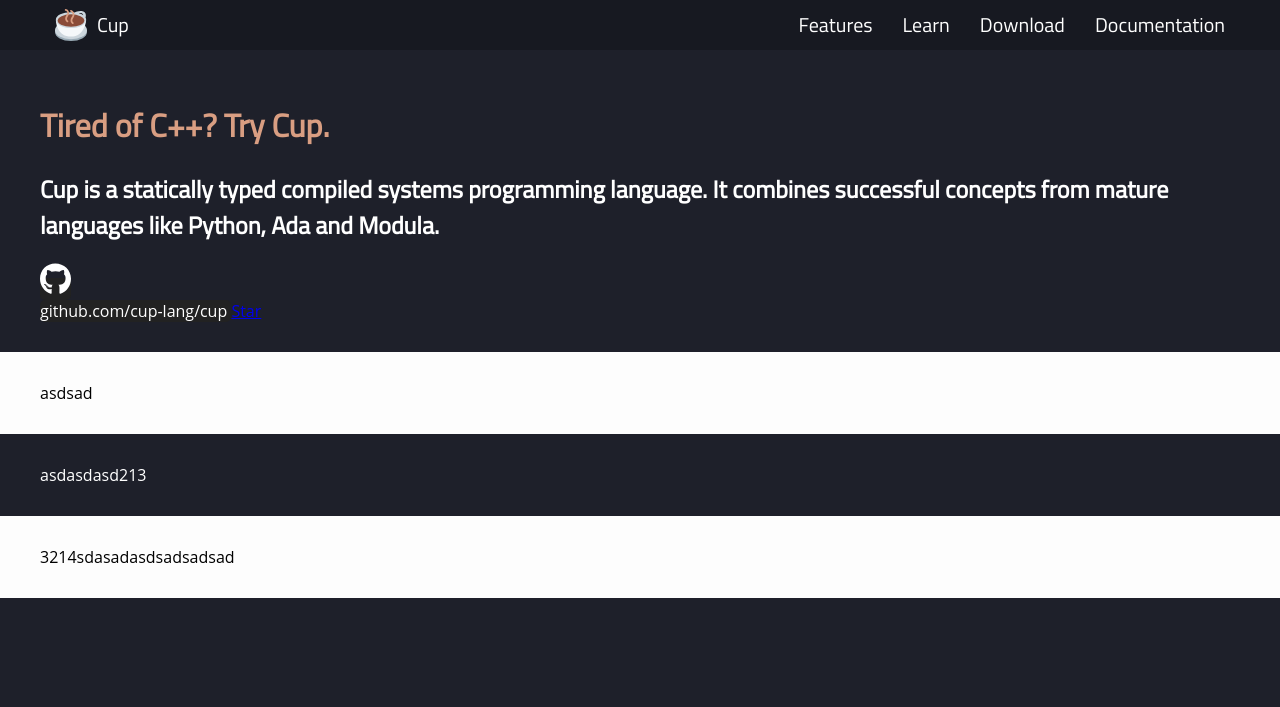
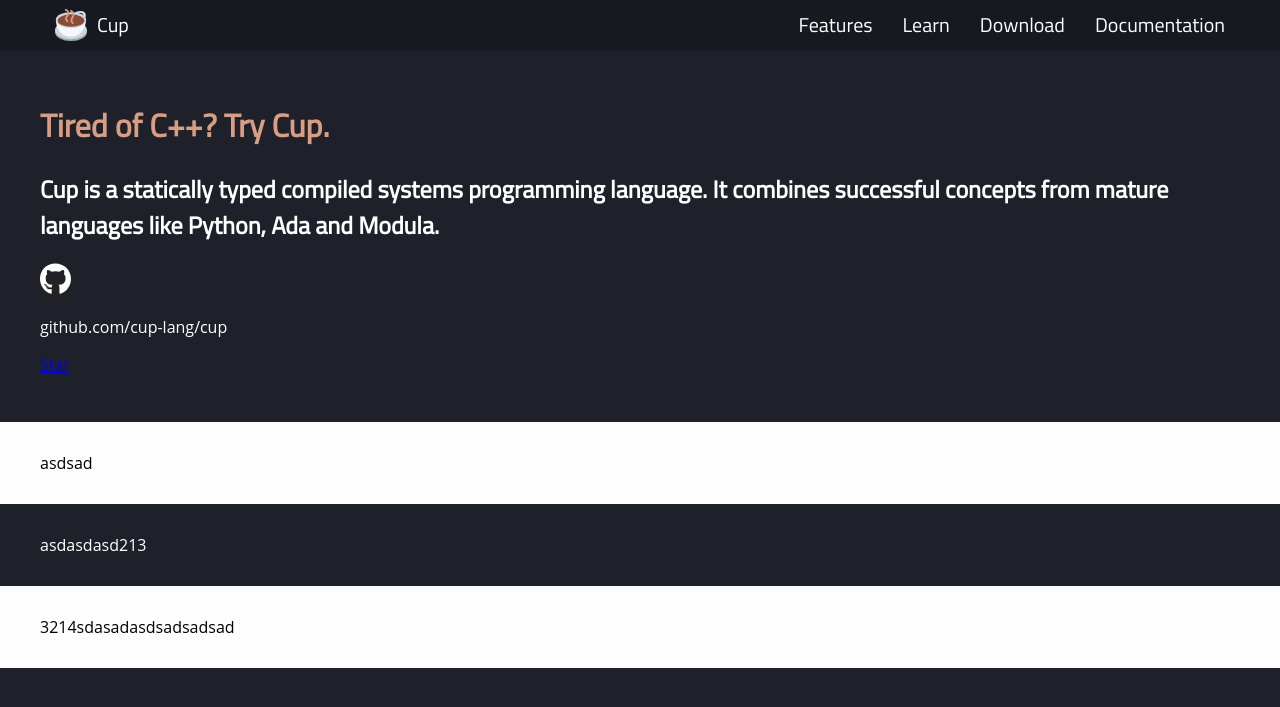
Before and after one commit to cup-lang/cup-lang.org, a Jekyll site: the page built from index.html, in a window 1280 px wide. Shown: the top 707 px of the page. Built offline with Jekyll 4.4.1, drawn with Linux system fonts in a browser that asks for light colours.

Commit message:
Update index.html

```diff
--- a/index.html
+++ b/index.html
@@ -16,9 +16,11 @@ layout: default
                 </path>
             </svg>
             <div>
-                github.com/cup-lang/cup
-                <a class="github-button" href="https://github.com/cup-lang/cup" data-icon="octicon-star"
-                    data-show-count="true" aria-label="Star cup-lang/cup on GitHub">Star</a>
+                <p>github.com/cup-lang/cup</p>
+                <p>
+                    <a class="github-button" href="https://github.com/cup-lang/cup" data-icon="octicon-star"
+                        data-show-count="true" aria-label="Star cup-lang/cup on GitHub">Star</a>
+                </p>
             </div>
         </a>
         <a class="download-box">
```
